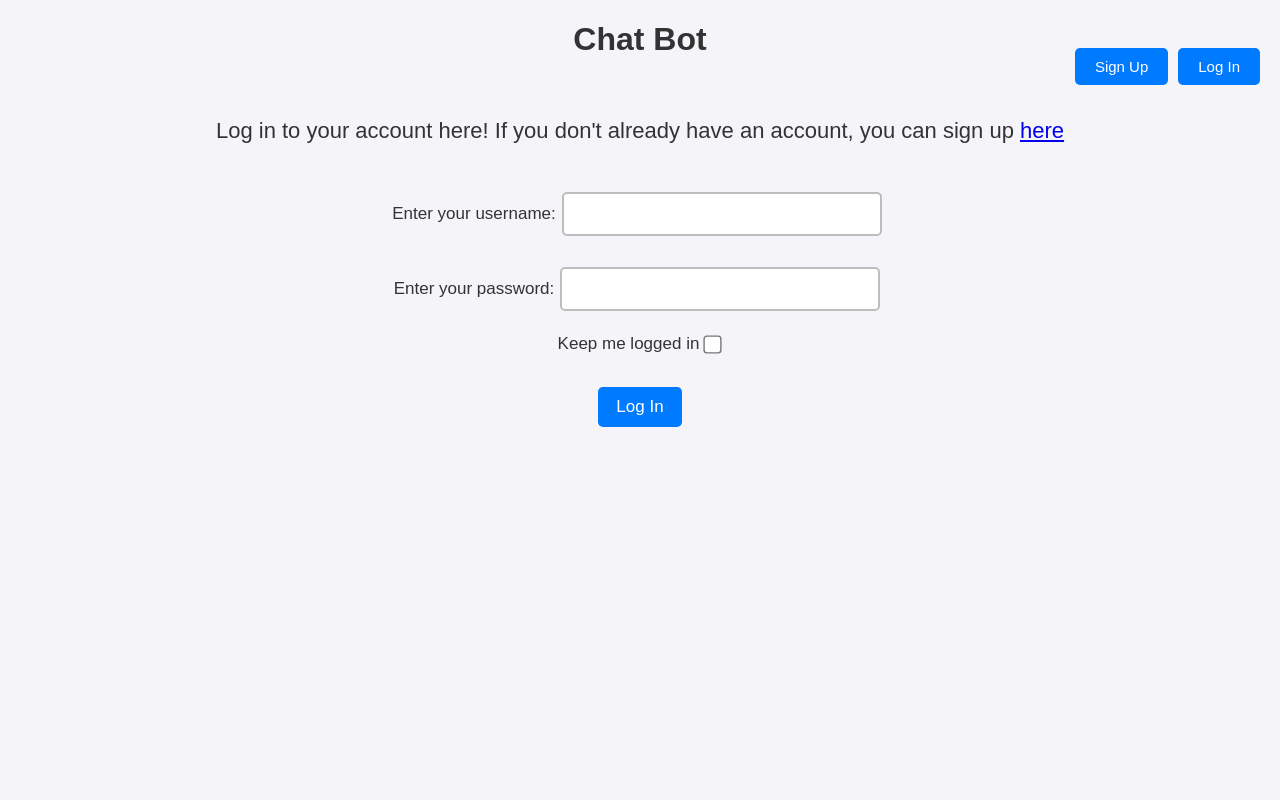
After one commit to aaravahuja8/chatbot, a Flask app: page /login in a window 1280 px wide. The commit adds this page. Run offline with Flask 3, Linux system fonts and the light colour scheme; some libraries are stand-ins or nearby versions.

Commit message:
uses + mongo

```diff
--- a/app.py
+++ b/app.py
@@ -1,13 +1,29 @@
 from gevent import monkey
+
 monkey.patch_all()
 
 from openai import OpenAI
-from flask import Flask, render_template, request, flash, redirect, url_for, session
-import json, requests, markdown2, os, asyncio
+from flask import Flask, render_template, request, session, redirect, url_for, flash
+from flask_wtf import FlaskForm
+from wtforms import StringField, PasswordField, SubmitField, BooleanField
+from wtforms.validators import DataRequired
+from flask_login import login_required, logout_user, login_user, current_user, LoginManager, UserMixin
+from werkzeug.security import check_password_hash, generate_password_hash
+from flask_pymongo import PyMongo
+from bson import ObjectId
+import json, requests, markdown2, os, datetime
 
 app = Flask(__name__)
 app.config["SECRET_KEY"] = os.getenv("SECRET_KEY")
 client = OpenAI(api_key=os.getenv("OPENAI_API_KEY"))
+weatherurl = "https://api.weatherapi.com/v1/current.json?key=" + os.getenv("WEATHER_API_KEY")
+app.config["MONGO_URI"] = os.getenv("MONGODB_URI")
+mongo = PyMongo(app)
+chathistory = mongo.db.aarav_chat_history
+users = mongo.db.aarav_chat_users
+login_manager = LoginManager()
+login_manager.init_app(app)
+login_manager.login_view = "/"
 
 # from werkzeug.middleware.proxy_fix import ProxyFix
 #
@@ -15,9 +31,40 @@ client = OpenAI(api_key=os.getenv("OPENAI_API_KEY"))
 #     app.wsgi_app, x_for=1, x_proto=1, x_host=1, x_prefix=1
 # )
 
+class User(UserMixin):
+    def __init__(self, user):
+        self.id = str(user['_id'])
+        self.username = user['username']
+        self.password_hash = user['password']
+
+    def get_id(self):
+        return str(self.id)
+
+    @staticmethod
+    def get(user_id):
+        user = users.find_one({'_id': ObjectId(user_id)})
+        if user:
+            return User(user)
+        else:
+            return None
+
+@login_manager.user_loader
+def load_user(user_id):
+    return User.get(user_id)
+
+class SignUpForm(FlaskForm):
+    username = StringField("Enter a username: ", validators=[DataRequired()])
+    password = PasswordField("Enter a password: ", validators=[DataRequired()])
+    submit = SubmitField("Sign Up")
+
+class SignInForm(FlaskForm):
+    username = StringField("Enter your username: ", validators=[DataRequired()])
+    password = PasswordField("Enter your password: ", validators=[DataRequired()])
+    rememberme = BooleanField("Keep me logged in")
+    submit = SubmitField("Log In")
+
 def get_weather(location):
-    url = "https://api.weatherapi.com/v1/current.json?key=bd9253c192f247cb9c835024241906&q=" + location
-    response = requests.get(url)
+    response = requests.get(weatherurl + "&q=" + location)
     data = response.json()
     return data
 
@@ -35,7 +82,7 @@ tools=[
                         "description": "The name of the town or city"
                     }
                 },
-            "required": ["location"]
+                "required": ["location"]
             }
         }
     }
@@ -85,50 +132,127 @@ def get_weather_response(messages):
         )
     return response.choices[0].message.content
 
-@app.before_request
-def ensure_messages_in_session():
-    if 'messages' not in session:
-        session['messages'] = [{"role": "system", "content": "You are a helpful assistant."}]
-
-@app.route("/", methods=["GET", "POST"])
+@app.route("/")
 def index():
     previous_messages = []
 
-    if len(session['messages']) > 1:
-        i=1
-        for message in session['messages'][1:]:
-            if message['role'] == "system":
-                i=0
-            elif i < 1:
-                i = i+1
-            else:
-                i=1
-                previous_messages.append(markdown2.markdown(message['content'])[3:-5])
+    if current_user.is_authenticated:
+        chats = chathistory.find({'username': current_user.username}).sort("last_updated", -1)
+        if chathistory.count_documents({'username': current_user.username}) == 0:
+            newchat = {
+                'username': current_user.username,
+                'messages': [{"role": "system", "content": "You are a helpful assistant."}],
+                'last_updated': datetime.datetime.utcnow()
+            }
+            insert = chathistory.insert_one(newchat)
+            session['currentchat'] = str(insert.inserted_id)
+        else:
+            messages = chats[0]['messages']
+            session['currentchat'] = str(chats[0]['_id'])
+            i = 1
+            for msg in messages[1:]:
+                if msg['role'] == "system":
+                    i = 0
+                elif i < 1:
+                    i = i + 1
+                else:
+                    i = 1
+                    previous_messages.append(markdown2.markdown(msg['content'])[3:-5])
+    else:
+        session['currentchat'] = "None"
+        session['messages'] = [{"role": "system", "content": "You are a helpful assistant."}]
 
+    session.modified = True
     return render_template("index.html", previous_messages=previous_messages,
                            len=len(previous_messages))
 
 @app.route("/message", methods=["POST"])
 def message():
+    if current_user.is_authenticated:
+        recentmessages = [{"role": "system", "content": "You are a helpful assistant."}]
+        chatentry = chathistory.find_one({'_id': ObjectId(session['currentchat'])})
+        for msg in chatentry['messages'][-10:]:
+            if msg != {"role": "system", "content": "You are a helpful assistant."}:
+                recentmessages.append(msg)
+    else:
+        recentmessages = session['messages']
+
     query = request.get_json()['message']
-    session['messages'].append({"role": "user", "content": query})
-    result = get_weather_response(session['messages'])
-    session['messages'].append({"role": "assistant", "content": result})
-    if len(session['messages']) > 11:
-        session['messages'].pop(1)
-        if session['messages'][1]['role'] == "system":
-            session['messages'].pop(1)
-            session['messages'].pop(1)
-            session['messages'].pop(1)
+    recentmessages.append({"role": "user", "content": query})
+    result = get_weather_response(recentmessages)
+    recentmessages.append({"role": "assistant", "content": result})
+    if len(recentmessages) > 11:
+        recentmessages.pop(1)
+        if recentmessages[1]['role'] == "system":
+            recentmessages.pop(1)
+            recentmessages.pop(1)
+            recentmessages.pop(1)
         else:
-            session['messages'].pop(1)
-    session.modified = True
+            recentmessages.pop(1)
+    if current_user.is_authenticated:
+        if len(recentmessages) > 4 and recentmessages[-3]['role'] == "system":
+            chatentry['messages'].append(recentmessages[-4])
+            chatentry['messages'].append(recentmessages[-3])
+            chatentry['messages'].append(recentmessages[-2])
+            chatentry['messages'].append(recentmessages[-1])
+        else:
+            chatentry['messages'].append(recentmessages[-2])
+            chatentry['messages'].append(recentmessages[-1])
+        chathistory.update_one({'_id': ObjectId(session['currentchat'])},
+                               {"$set": {'messages': chatentry['messages'], 'last_updated': datetime.datetime.utcnow()}})
+    else:
+        session['messages'] = recentmessages
     html_result = markdown2.markdown(result)
     return html_result
 
-from gevent.pywsgi import WSGIServer
+@app.route("/signup", methods=["GET", "POST"])
+def signup():
+    form = SignUpForm()
 
-if __name__ == "__main__":
-    http_server = WSGIServer(('0.0.0.0', 8000), app)
-    http_server.serve_forever()
-    app.run(debug=True)
+    if form.validate_on_submit():
+        username = form.username.data
+        password = form.password.data
+        user = users.find_one({'username': username})
+        if user is None:
+            users.insert_one({'username': username, 'password': generate_password_hash(password)})
+            return redirect(url_for('login'))
+        else:
+            flash("Username already exists!")
+
+    return render_template("signup.html", form=form)
+
+
+@app.route("/login", methods=["GET", "POST"])
+def login():
+    form = SignInForm()
+
+    if form.validate_on_submit():
+        username = form.username.data
+        password = form.password.data
+        user = users.find_one({'username': username})
+        if user is None:
+            flash("User does not exist")
+        elif check_password_hash(user['password'], password):
+            user_obj = User(user)
+            login_user(user_obj, form.rememberme.data)
+            session['messages'] = []
+            return redirect(url_for('index'))
+        else:
+            flash("Incorrect password")
+
+    return render_template("login.html", form=form)
+
+@app.route("/logout")
+@login_required
+def logout():
+    logout_user()
+    session['currentchat'] = "None"
+    return redirect(url_for('index'))
+
+@app.route("/delete", methods=["DELETE"])
+@login_required
+def delete():
+    chathistory.update_one({'_id': ObjectId(session['currentchat'])},
+                           {"$set": {'messages': [{"role": "system", "content": "You are a helpful assistant."}],
+                                     'last_updated': datetime.datetime.utcnow()}})
+    return {}
--- a/requirements.txt
+++ b/requirements.txt
@@ -5,8 +5,11 @@ certifi==2024.6.2
 charset-normalizer==3.3.2
 click==8.1.7
 distro==1.9.0
+dnspython==2.6.1
 exceptiongroup==1.2.1
 Flask==3.0.3
+Flask-Login==0.6.3
+Flask-PyMongo==2.3.0
 Flask-WTF==1.2.1
 gevent==24.2.1
 greenlet==3.0.3
@@ -26,6 +29,7 @@ pandas==2.2.2
 pandas-stubs==2.2.2.240603
 pydantic==2.7.4
 pydantic_core==2.18.4
+pymongo==4.8.0
 python-dateutil==2.9.0.post0
 pytz==2024.1
 requests==2.32.3
--- a/static/css/style.css
+++ b/static/css/style.css
@@ -46,10 +46,10 @@ ul {
 
 #input-container {
     display: flex;
-    width: 50%;
+    width: 80%;
     flex-direction: column;
     align-items: left;
-    margin-left: calc(-30px - 30%);
+    margin-left: -30px;
 }
 
 #input-container label {
@@ -57,24 +57,18 @@ ul {
     font-weight: bold;
 }
 
-.input-group {
-    display: flex;
-    align-items: center;
-}
-
 .input-group input[type="text"] {
     flex: 1;
     padding: 10px;
-    width: 91%;
-    margin-right: 10px;
+    width: 52%;
+    margin-right: 5px;
     border: 1px solid #ddd;
     border-radius: 5px;
     font-size: 14px;
 }
 
 .input-group input[type="submit"] {
-    padding: 10px;
-    width: 9%;
+    padding: 10px 18px;
     background-color: #007bff;
     color: #fff;
     border: none;
@@ -86,3 +80,124 @@ ul {
 .input-group input[type="submit"]:hover {
     background-color: #0056b3;
 }
+
+.delete {
+    padding: 10px 18px;
+    background-color: #007bff;
+    color: #fff;
+    border: none;
+    border-radius: 5px;
+    cursor: pointer;
+    font-size: 14px;
+    float: right;
+    margin-right: -30px;
+}
+
+.delete:hover {
+    background-color: #0056b3;
+}
+
+.top {
+    position: absolute;
+    top: 48px;
+    right: 20px;
+    display: flex;
+    flex-direction: row;
+    gap: 10px;
+}
+
+.top button {
+    padding: 10px 20px;
+    border: none;
+    border-radius: 5px;
+    background-color: #007bff;
+    color: white;
+    cursor: pointer;
+    font-family: Arial, sans-serif;
+    font-size: 15px;
+}
+
+.top button:hover {
+    background-color: #0056b3;
+}
+
+a.title {
+    color: inherit;
+    text-decoration: none;
+}
+
+a.title:hover {
+    color: inherit;
+    text-decoration: none;
+}
+
+form {
+    display: flex;
+    flex-direction: column;
+    align-items: center;
+    width: 100%;
+}
+
+.form-group {
+    display: flex;
+    justify-content: center;
+    align-items: center;
+    margin-bottom: 15px;
+    width: 100%;
+}
+
+
+form input[type=text] {
+    width: 25%;
+    padding: 10px 10px;
+    margin: 8px 6px;
+    box-sizing: border-box;
+    border: 2px solid #BDBDBD;
+    border-radius: 5px;
+}
+
+form input[type=password] {
+    width: 25%;
+    padding: 10px 10px;
+    margin: 8px 6px;
+    box-sizing: border-box;
+    border: 2px solid #BDBDBD;
+    border-radius: 5px;
+}
+
+
+form input[type=checkbox] {
+    transform: scale(1.4);
+    margin-left: 7px;
+}
+
+form input[type="submit"] {
+    padding: 10px 18px;
+    background-color: #007bff;
+    color: #fff;
+    border: none;
+    border-radius: 5px;
+    cursor: pointer;
+    font-size: 17px;
+}
+
+form input[type="submit"]:hover {
+    background-color: #0056b3;
+}
+
+form label, form input {
+    font-family: Arial, sans-serif;
+    font-size: 17px;
+}
+
+.head {
+    text-align: center;
+    font-family: Arial, sans-serif;
+    font-size: 22px;
+}
+
+.flash {
+    text-align: center;
+    font-family: Arial, sans-serif;
+    font-size: 17px;
+}
--- /dev/null
+++ b/templates/login.html
@@ -0,0 +1,40 @@
+<!DOCTYPE html>
+<html lang="en">
+<head>
+    <meta charset="UTF-8">
+    <link rel="stylesheet" href="{{ url_for('static', filename = 'css/style.css') }}">
+    <title>Chat Bot</title>
+</head>
+<body>
+<a class="title" href="/"><h1>Chat Bot</h1></a>
+<div class="top">
+    {% if current_user.is_authenticated == False %}
+        <a href="/signup"><button class="right">Sign Up</button></a>
+        <a href="/login"><button class="right">Log In</button></a>
+    {% else %}
+        <a href="/logout"><button class="right">Log Out</button></a>
+    {% endif %}
+</div>
+<br>
+<p class="head">Log in to your account here! If you don't already have an account,
+    you can sign up <a href="/signup">here</a></p>
+<br>
+<form method="POST" action="{{url_for('login')}}">
+    {{ form.hidden_tag() }}
+    <div class="form-group">
+        {{ form.username.label }} {{ form.username() }}
+    </div>
+    <div class="form-group">
+        {{ form.password.label }} {{ form.password() }}
+    </div>
+    <div class="form-group">
+        {{ form.rememberme.label }} {{ form.rememberme() }}
+    </div>
+    {% for message in get_flashed_messages() %}
+        <p class="flash">{{ message }}</p>
+    {% endfor %}
+    <br>
+    {{ form.submit() }}
+</form>
+</body>
+</html>
```
Also changed, not shown: static/js/script.js (+13 -0 lines), templates/index.html (+13 -1 lines), templates/signup.html (added, +37 -0 lines).
